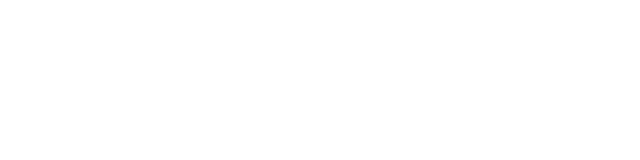
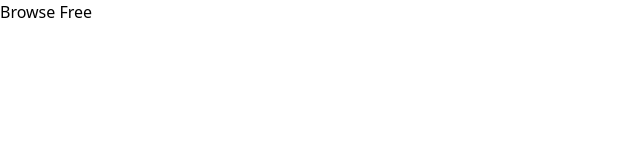
Before and after one commit to Ishika-08/recipe-generator, a React (Vite) app: page /browsefree in a window 1280 px wide. Before the commit this address had no page. Shown: the top 160 px of the page, without its empty margins (0-640 px from the left). Built offline with nearby package versions, Linux system fonts and the light colour scheme.

Commit message:
update: routes update

```diff
--- a/src/App.jsx
+++ b/src/App.jsx
@@ -4,6 +4,9 @@ import LandingPage from './pages/LandingPage'
 import LoginPage from './pages/LoginPage'
 import SignUpPage from './pages/SignUpPage'
 import RecipePage from './pages/RecipePage'
+import BrowseFree from './pages/browsefree'
+import Trending from './pages/trending'
+
 
 export default function App() {
   return (
@@ -13,6 +16,8 @@ export default function App() {
       <Route path="/login" element={<LoginPage/>}/>
       <Route path="/signup" element={<SignUpPage/>}/>
       <Route path="/recipe" element={<RecipePage/>}/>
+      <Route path="/browsefree" element={<BrowseFree/>}/>
+      <Route path='/trending' element={<Trending/>}/>
     </Routes>
    </Router>
   )
--- a/src/components/landingheader.jsx
+++ b/src/components/landingheader.jsx
@@ -11,10 +11,10 @@ export default function LandingHeader(){
                 </a>
                 <ul className="items-stretch hidden space-x-3 lg:flex">
                     <li className="flex">
-                        <a rel="noopener noreferrer" href="#" className="flex items-center px-4 -mb-1 border-b-2 dark:border- dark:text-violet-600 dark:border-violet-600 hover:border-purple-400">Browse free</a>
+                        <a rel="noopener noreferrer" href="/browsefree" className="flex items-center px-4 -mb-1 border-b-2 dark:border- dark:text-violet-600 dark:border-violet-600 hover:border-purple-400">Browse free</a>
                     </li>
                     <li className="flex">
-                        <a rel="noopener noreferrer" href="#" className="flex items-center px-4 -mb-1 border-b-2  dark:border- hover:border-purple-400">Trending</a>
+                        <a rel="noopener noreferrer" href="/trending" className="flex items-center px-4 -mb-1 border-b-2  dark:border- hover:border-purple-400">Trending</a>
                     </li>
                     <li className="flex">
                         <a rel="noopener noreferrer" href="#" className="flex items-center px-4 -mb-1 border-b-2 dark:border- hover:border-purple-400">Blog</a>
--- /dev/null
+++ b/src/pages/BrowseFree.jsx
@@ -0,0 +1,8 @@
+
+export default function BrowseFree() {
+  return (
+    <div>
+      <h1>Browse Free</h1>
+    </div>
+  )
+}
--- /dev/null
+++ b/src/pages/Trending.jsx
@@ -0,0 +1,8 @@
+
+export default function Trending() {
+  return (
+    <div>
+      <h1>Trending</h1>
+    </div>
+  )
+}
```
